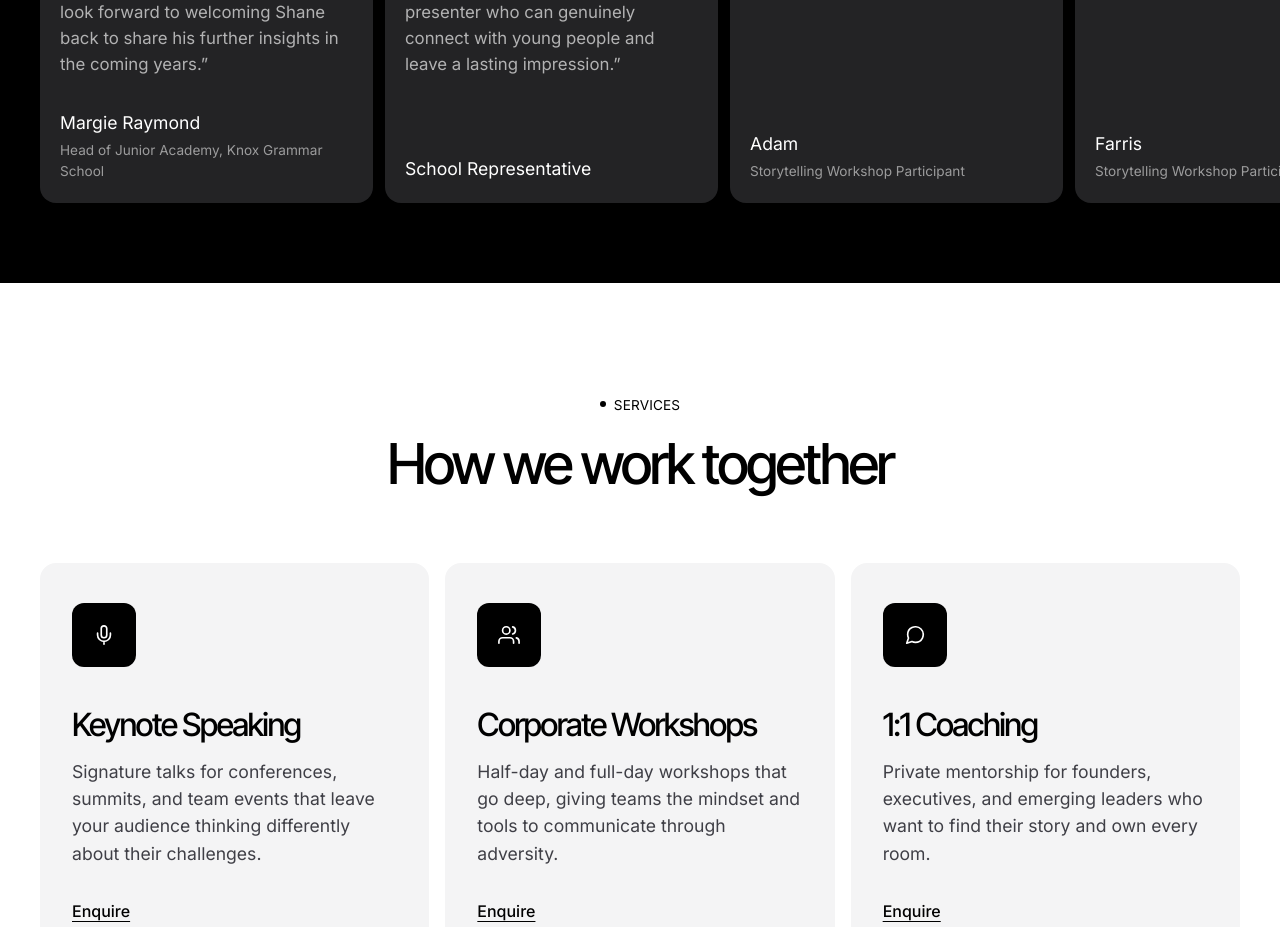
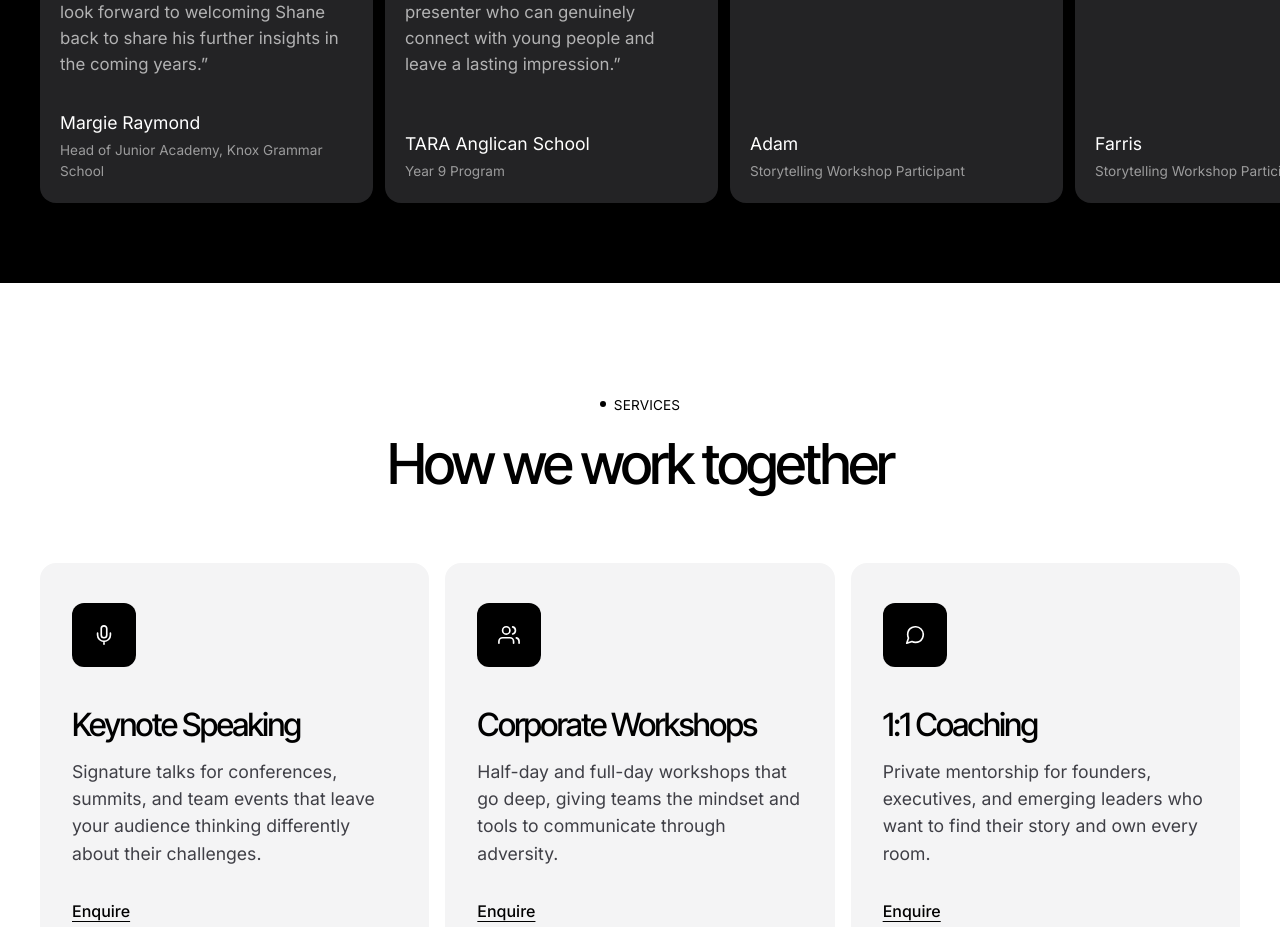
Before and after one commit to shanexyeah/shaneting-website, a Next.js app: page / in a window 1280 px wide. Shown: the part 2520-3447 px from the top of the page. Built offline with nearby package versions, Linux system fonts and the light colour scheme.

Commit message:
Attribute shortened testimonial to TARA Anglican School
Co-Authored-By: Claude Opus 5.5 <noreply@anthropic.com>

```diff
--- a/app/components/TestimonialsSection.jsx
+++ b/app/components/TestimonialsSection.jsx
@@ -8,7 +8,8 @@ const TESTIMONIALS = [
   },
   {
     quote: 'Shane connected exceptionally well with the girls, using humour, personal stories and practical advice to communicate important messages in a way that felt genuine and accessible.\n\nWe would happily recommend Shane to other schools looking for a presenter who can genuinely connect with young people and leave a lasting impression.',
-    name: 'School Representative',
+    name: 'TARA Anglican School',
+    role: 'Year 9 Program',
   },
   {
     quote: 'I wanted something structured to tell me how to tell stories and that’s exactly what I got. I would recommend Shane to anyone who wants storytelling or public speaking. You can use it at basically every aspect of your life.',
```
